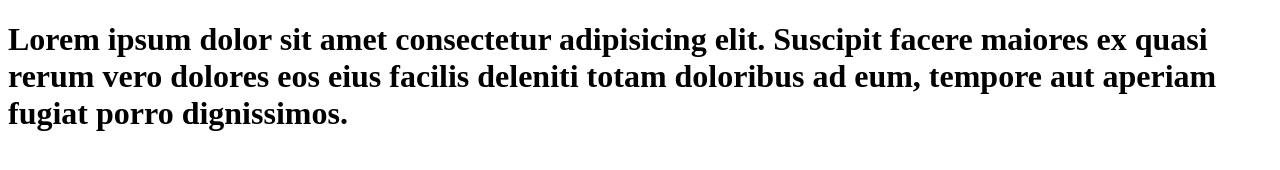
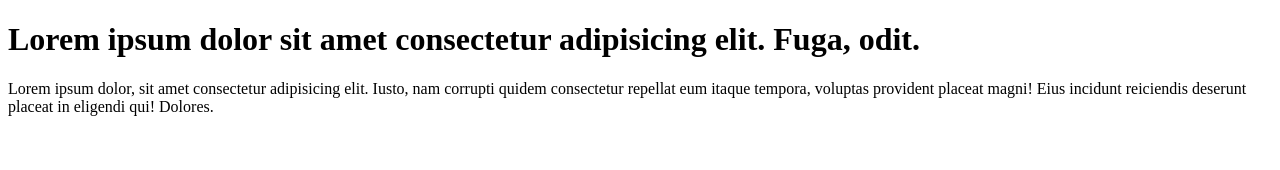
Before and after one commit to ashishkhatarker/learn-git, a plain HTML site: page index.html in a window 1280 px wide. Drawn offline with Linux system fonts and the light colour scheme.

Commit message:
add index file

```diff
--- a/index.html
+++ b/index.html
@@ -7,9 +7,13 @@
   </head>
   <body>
     <h1>
-      Lorem ipsum dolor sit amet consectetur adipisicing elit. Suscipit facere
-      maiores ex quasi rerum vero dolores eos eius facilis deleniti totam
-      doloribus ad eum, tempore aut aperiam fugiat porro dignissimos.
+      Lorem ipsum dolor sit amet consectetur adipisicing elit. Fuga, odit.
     </h1>
+    <p>
+      Lorem ipsum dolor, sit amet consectetur adipisicing elit. Iusto, nam
+      corrupti quidem consectetur repellat eum itaque tempora, voluptas
+      provident placeat magni! Eius incidunt reiciendis deserunt placeat in
+      eligendi qui! Dolores.
+    </p>
   </body>
 </html>
```
